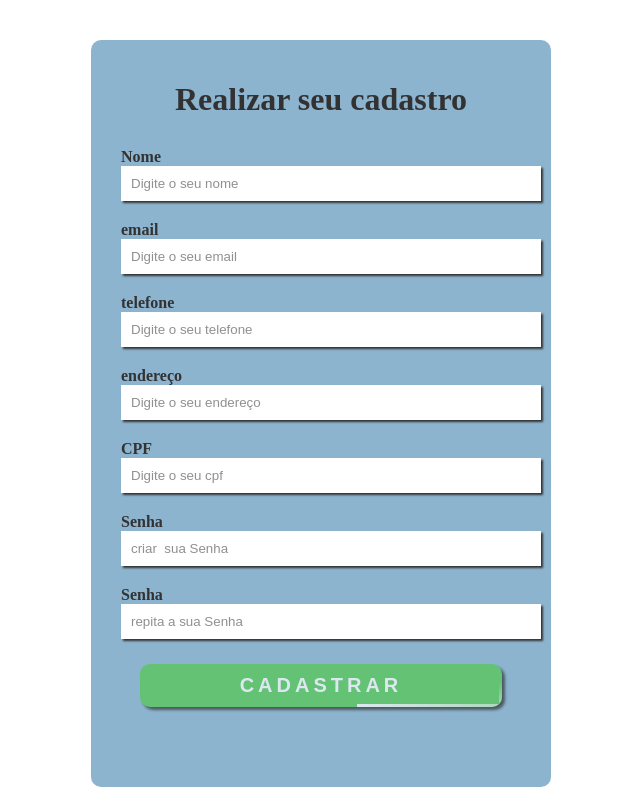
After one commit to sarahandre96/connect-food, a PHP site: page /cadastrar.php in a window 1280 px wide. The commit adds this page. Shown: the whole page, without its empty margins (319-959 px from the left). Run offline with PHP 8.4, Linux system fonts and the light colour scheme; data comes from the database, SQL or seed files in the repository; both versions use the stored data as it was after the commit.

Commit message:
salvar o usuario no banco

```diff
--- /dev/null
+++ b/cadastrar.php
@@ -0,0 +1,84 @@
+<?php
+
+error_reporting(E_ALL);
+ini_set('display_errors', 1);
+
+include_once "conexao.php";
+
+if (isset($_POST['cadastrar'])){
+  $nome = $_POST['nome'];
+  $email = $_POST['email'];
+  $telefone = $_POST['telefone'];
+  $endereco = $_POST['endereco'];
+  $cpf = $_POST['cpf'];
+  $senha= $_POST['senha'];
+
+  $stmt= $database->prepare('SELECT * FROM usuario WHERE email= :email');
+  $stmt->bindValue(':email',$email,SQLITE3_TEXT);
+  $result = $stmt->execute();
+
+
+  if ($result->fetchArray()) {
+      echo 'cliente já existe.';
+      return;
+  }
+
+  $stmt = $database->prepare('INSERT INTO usuario (nome,endereco,cpf,telefone,senha, email) VALUES (:nome,:endereco,:cpf,:telefone, :senha, :email)');
+  $stmt->bindValue(':nome', $nome, SQLITE3_TEXT);
+  $stmt->bindValue(':endereco', $endereco, SQLITE3_TEXT);
+  $stmt->bindValue(':cpf', $cpf, SQLITE3_TEXT);
+  $stmt->bindValue(':telefone', $telefone, SQLITE3_TEXT);
+  $stmt->bindValue(':email', $email,SQLITE3_TEXT);
+  $stmt->bindValue(':senha', password_hash($senha, PASSWORD_DEFAULT), SQLITE3_TEXT);
+  $result = $stmt->execute();
+
+  echo 'cliente registrado com sucesso.';
+
+}
+?>
+
+
+
+<!DOCTYPE html>
+<html lang="pt-br">
+<head>
+    <meta charset="UTF-8">
+    <meta http-equiv="X-UA-Compatible" content="IE=edge">
+    <meta name="viewport" content="width=device-width, initial-scale=1.0">
+    <title>Cadastro</title>
+    <link rel="stylesheet" href="style.css"/>
+</head>
+<body>
+    <div id="container-login">
+        <h1 id="h1-login">
+        Realizar seu cadastro
+        </h1>
+        <form method="post">
+
+            <label for="nomes">Nome</label>
+            <input type="text" name="nome"  id="nome"  placeholder="Digite o seu nome" required>
+            <label for="nomes">email</label>
+            <input type="email" name="email"  id="email" placeholder="Digite o seu email" required>
+            <label for="nomes">telefone</label>
+            <input type="tel" name="telefone"  id="tele" placeholder="Digite o seu telefone" required>
+            <label for="nomes">endereço</label>
+            <input type="text" name="endereco"  id="endereco" placeholder="Digite o seu endereço" required>
+            <label for="nomes">CPF</label>
+            <input type="text" name="cpf"  id="cpf" placeholder="Digite o seu cpf" required>
+            <label for="nomes">Senha</label>
+            <input type="password" name="senha"  id="Senha" placeholder="criar  sua Senha" required>
+            <label for="nomes">Senha</label>
+            <input type="password" name="cenha"  id="Senha" placeholder="repita a sua Senha" required>
+
+            <button type="submit" onclick="logar" name="cadastrar" value="Cadastrar" id="btn-login">
+                <span></span>
+                <span></span>
+                <span></span>
+                <span></span>
+                Cadastrar
+            </button>
+        </form>
+
+    </div>
+</body>
+</html>
--- /dev/null
+++ b/conexao.php
@@ -0,0 +1,17 @@
+<?php
+
+$database = new SQLite3('database.db');
+
+$usuarioQuery = 'CREATE TABLE IF NOT EXISTS usuario (
+    idUsuario INTEGER PRIMARY KEY,
+    nome TEXT NOT NULL,
+    endereco TEXT,
+    email TEXT NOT NULL,
+    telefone TEXT,
+    cpf TEXT NOT NULL,
+    senha TEXT NOT NULL,
+    funcao TEXT DEFAULT "cliente" CHECK (funcao IN ("cliente", "administrador")),
+    UNIQUE (email, cpf)
+)';
+
+$database->exec($usuarioQuery);
```
Also changed, not shown: index.php (+6 -8 lines), registrar.html (deleted, +0 -44 lines), registrar.php (+0 -49 lines), database.db (added).
